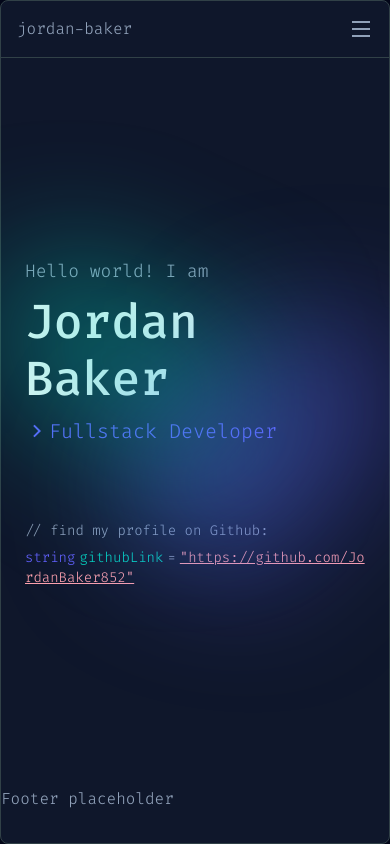
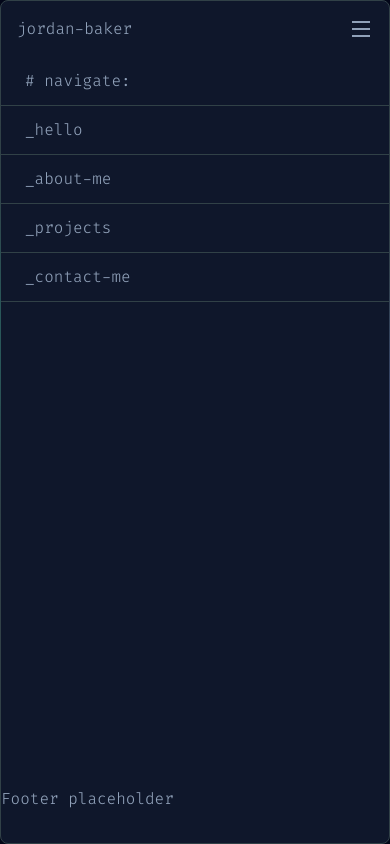
Before and after one commit to JordanBaker852/portfolio, a Next.js app: page / in a window 390 px wide. Both pictures are taken after a click on the button 361 px from the left and 29 px from the top of the page. Built offline with nearby package versions, Linux system fonts and the light colour scheme.

Commit message:
Toggle the mobile header menu in mobile viewports

```diff
--- a/app/components/Header.tsx
+++ b/app/components/Header.tsx
@@ -1,8 +1,14 @@
+'use client'
+
 import { RiMenuLine } from "@remixicon/react";
 import navigationTabs from "../data/navigationTabs.json";
 import HeaderNavItems from "./HeaderNavItems";
+import { useState } from "react";
 
 const Header = () => {
+    const [toggleMobileHeader, setToggleMobileHeader] = useState(false);
+    const mobileHeaderVisibilityClass = toggleMobileHeader ? "block lg:hidden" : "hidden"
+
     return (
         <header className="w-full relative border-b border-b-[#314147]">
             <nav className="flex">
@@ -11,11 +17,11 @@ const Header = () => {
                         jordan-baker
                     </li>
                 </HeaderNavItems>
-                <button className="lg:hidden inline-flex text-[#90A1B9] p-4">
+                <button className="lg:hidden inline-flex text-[#90A1B9] p-4" onClick={() => setToggleMobileHeader(prev => !prev)}>
                     <RiMenuLine />
                 </button>
             </nav>
-            <nav className="absolute hidden z-1 top-14 w-full h-[calc(100dvh-112px)] bg-[#0F172B]">
+            <nav className={`absolute ${mobileHeaderVisibilityClass} z-1 top-14 w-full h-[calc(100dvh-112px)] bg-[#0F172B]`}>
                 <HeaderNavItems viewport="mobile" items={navigationTabs}>
                     <li className="px-6 py-3 border-b border-b-[#314147]">
                         # navigate:
```
